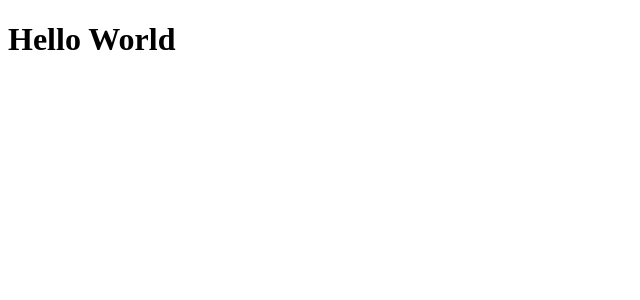
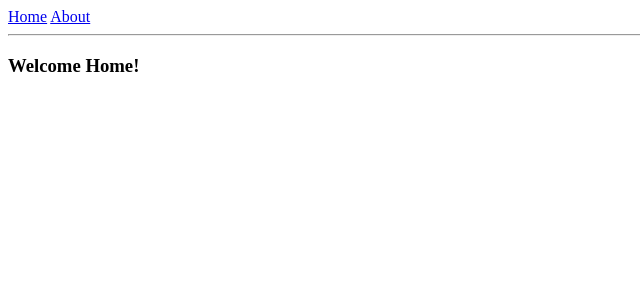
Before and after one commit to gmoigneu/neural-narwhal, a React (Vite) app: page / in a window 1280 px wide. Shown: the top 300 px of the page, without its empty margins (0-640 px from the left). Built offline with nearby package versions, Linux system fonts and the light colour scheme.

Commit message:
Setup Tanstack Router

```diff
--- a/electron.vite.config.ts
+++ b/electron.vite.config.ts
@@ -1,6 +1,7 @@
 import { resolve } from 'path'
 import { defineConfig, externalizeDepsPlugin } from 'electron-vite'
 import react from '@vitejs/plugin-react'
+import { TanStackRouterVite } from '@tanstack/router-plugin/vite'
 
 export default defineConfig({
   main: {
@@ -15,6 +16,6 @@
         '@renderer': resolve('src/renderer/src')
       }
     },
-    plugins: [react()]
+    plugins: [TanStackRouterVite({ target: 'react', autoCodeSplitting: true }), react()]
   }
 })
--- a/package.json
+++ b/package.json
@@ -23,12 +23,15 @@
   "dependencies": {
     "@electron-toolkit/preload": "^3.0.1",
     "@electron-toolkit/utils": "^4.0.0",
+    "@tanstack/react-router": "^1.120.5",
+    "@tanstack/react-router-devtools": "^1.120.6",
     "electron-updater": "^6.3.9"
   },
   "devDependencies": {
     "@electron-toolkit/eslint-config-prettier": "^3.0.0",
     "@electron-toolkit/eslint-config-ts": "^3.0.0",
     "@electron-toolkit/tsconfig": "^1.0.1",
+    "@tanstack/router-plugin": "^1.120.5",
     "@types/node": "^22.14.1",
     "@types/react": "^19.1.1",
     "@types/react-dom": "^19.1.2",
--- a/src/renderer/index.html
+++ b/src/renderer/index.html
@@ -2,7 +2,7 @@
 <html>
   <head>
     <meta charset="UTF-8" />
-    <title>Electron</title>
+    <title>Electron Prompts</title>
     <!-- https://developer.mozilla.org/en-US/docs/Web/HTTP/CSP -->
     <meta
       http-equiv="Content-Security-Policy"
--- a/src/renderer/src/main.tsx
+++ b/src/renderer/src/main.tsx
@@ -1,9 +1,27 @@
 import { StrictMode } from 'react'
 import { createRoot } from 'react-dom/client'
-import App from './App'
+import { RouterProvider, createRouter } from '@tanstack/react-router'
 
-createRoot(document.getElementById('root')!).render(
-  <StrictMode>
-    <App />
-  </StrictMode>
-)
+// Import the generated route tree
+import { routeTree } from './routeTree.gen'
+
+// Create a new router instance
+const router = createRouter({ routeTree })
+
+// Register the router instance for type safety
+declare module '@tanstack/react-router' {
+  interface Register {
+    router: typeof router
+  }
+}
+
+// Render the app
+const rootElement = document.getElementById('root')!
+if (!rootElement.innerHTML) {
+  const root = createRoot(rootElement)
+  root.render(
+    <StrictMode>
+      <RouterProvider router={router} />
+    </StrictMode>
+  )
+}
--- /dev/null
+++ b/src/renderer/src/routeTree.gen.ts
@@ -0,0 +1,111 @@
+/* eslint-disable */
+
+// @ts-nocheck
+
+// noinspection JSUnusedGlobalSymbols
+
+// This file was automatically generated by TanStack Router.
+// You should NOT make any changes in this file as it will be overwritten.
+// Additionally, you should also exclude this file from your linter and/or formatter to prevent it from being checked or modified.
+
+// Import Routes
+
+import { Route as rootRoute } from './routes/__root'
+import { Route as AboutImport } from './routes/about'
+import { Route as IndexImport } from './routes/index'
+
+// Create/Update Routes
+
+const AboutRoute = AboutImport.update({
+  id: '/about',
+  path: '/about',
+  getParentRoute: () => rootRoute,
+} as any)
+
+const IndexRoute = IndexImport.update({
+  id: '/',
+  path: '/',
+  getParentRoute: () => rootRoute,
+} as any)
+
+// Populate the FileRoutesByPath interface
+
+declare module '@tanstack/react-router' {
+  interface FileRoutesByPath {
+    '/': {
+      id: '/'
+      path: '/'
+      fullPath: '/'
+      preLoaderRoute: typeof IndexImport
+      parentRoute: typeof rootRoute
+    }
+    '/about': {
+      id: '/about'
+      path: '/about'
+      fullPath: '/about'
+      preLoaderRoute: typeof AboutImport
+      parentRoute: typeof rootRoute
+    }
+  }
+}
+
+// Create and export the route tree
+
+export interface FileRoutesByFullPath {
+  '/': typeof IndexRoute
+  '/about': typeof AboutRoute
+}
+
+export interface FileRoutesByTo {
+  '/': typeof IndexRoute
+  '/about': typeof AboutRoute
+}
+
+export interface FileRoutesById {
+  __root__: typeof rootRoute
+  '/': typeof IndexRoute
+  '/about': typeof AboutRoute
+}
+
+export interface FileRouteTypes {
+  fileRoutesByFullPath: FileRoutesByFullPath
+  fullPaths: '/' | '/about'
+  fileRoutesByTo: FileRoutesByTo
+  to: '/' | '/about'
+  id: '__root__' | '/' | '/about'
+  fileRoutesById: FileRoutesById
+}
+
+export interface RootRouteChildren {
+  IndexRoute: typeof IndexRoute
+  AboutRoute: typeof AboutRoute
+}
+
+const rootRouteChildren: RootRouteChildren = {
+  IndexRoute: IndexRoute,
+  AboutRoute: AboutRoute,
+}
+
+export const routeTree = rootRoute
+  ._addFileChildren(rootRouteChildren)
+  ._addFileTypes<FileRouteTypes>()
+
+/* ROUTE_MANIFEST_START
+{
+  "routes": {
+    "__root__": {
+      "filePath": "__root.tsx",
+      "children": [
+        "/",
+        "/about"
+      ]
+    },
+    "/": {
+      "filePath": "index.tsx"
+    },
+    "/about": {
+      "filePath": "about.tsx"
+    }
+  }
+}
+ROUTE_MANIFEST_END */
--- /dev/null
+++ b/src/renderer/src/routes/__root.tsx
@@ -0,0 +1,20 @@
+import { createRootRoute, Link, Outlet } from '@tanstack/react-router'
+import { TanStackRouterDevtools } from '@tanstack/react-router-devtools'
+
+export const Route = createRootRoute({
+  component: () => (
+    <>
+      <div className="p-2 flex gap-2">
+        <Link to="/" className="[&.active]:font-bold">
+          Home
+        </Link>{' '}
+        <Link to="/about" className="[&.active]:font-bold">
+          About
+        </Link>
+      </div>
+      <hr />
+      <Outlet />
+      <TanStackRouterDevtools />
+    </>
+  )
+})
--- /dev/null
+++ b/src/renderer/src/routes/about.tsx
@@ -0,0 +1,9 @@
+import { createFileRoute } from '@tanstack/react-router'
+
+export const Route = createFileRoute('/about')({
+  component: About
+})
+
+function About(): React.JSX.Element {
+  return <div className="p-2">Hello from About!</div>
+}
--- /dev/null
+++ b/src/renderer/src/routes/index.tsx
@@ -0,0 +1,13 @@
+import { createFileRoute } from '@tanstack/react-router'
+
+export const Route = createFileRoute('/')({
+  component: Index
+})
+
+function Index(): React.JSX.Element {
+  return (
+    <div className="p-2">
+      <h3>Welcome Home!</h3>
+    </div>
+  )
+}
```
Also changed, not shown: 1 other file (tests, documents, lock files or other folders).
